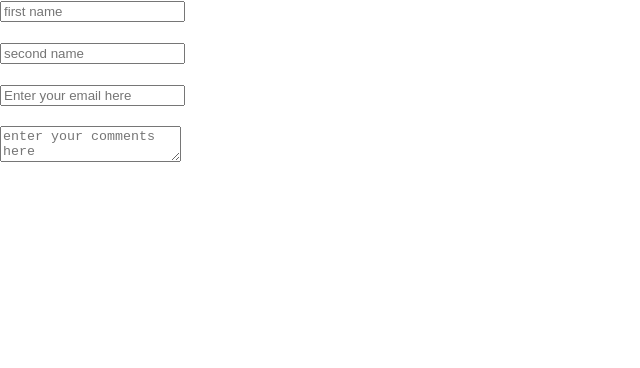
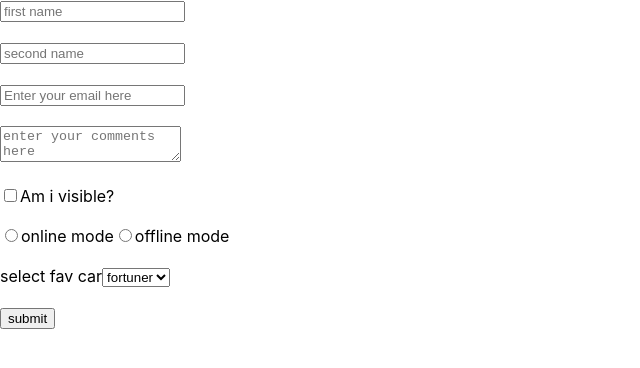
Before and after one commit to Akshat-Kumar-work/React-Intermediate-Learning, a React (Create React App) app: page / in a window 1280 px wide. Shown: the top 368 px of the page, without its empty margins (0-640 px from the left). Built offline with nearby package versions, Linux system fonts and the light colour scheme.

Commit message:
commitng on 27 march 23

```diff
--- a/src/components/Form.js
+++ b/src/components/Form.js
@@ -20,24 +20,33 @@ const[formData , setformData] = useState(
        firstName:"",
        lastName:"",
        email:"",
-       Comments:""
+       Comments:"",
+       isVisible:false,
+       mode:"",
+       favCar:""
    }
                      );
 
 
+function changeHandler (event){
+
+//isme previous state jo hai form data jisek andar object hai usko
+// copy kar rhe hai aur jis element m trigger hua hai event uski value ko bhi update kr rhe hai using spread operator
+//event jis target par hua hai agar uske name ka type check box hai toh usme checked or unchecked dalo aur agar type checkbox nahi hai toh value dalo
+setformData((prevFormData) =>{ return ({...prevFormData,[event.target.name]:event.target.type ==="checkbox"? event.target.checked : event.target.value })   } );
+
+}
 
 
-function changeHandler (event){
-//isme previous state jo hai form data jisek andar object hai usko
-// copy kar rhe hai aur jis element m trigger hua hai event uski value ko bhi update kr rhe hai using spread operator
-setformData((prevFormData) =>{ return ({...prevFormData,[event.target.name]:event.target.value})   } );
-
+function submitHandler (event){
+    event.preventDefault();
+    console.log("printing submited form data")
+    console.log(formData)
 }
-console.log(formData)
 
     return(
         <div>
-<form>
+<form onSubmit={submitHandler}>
      <input type="text" placeholder='first name' onChange={changeHandler} name="firstName" value={formData.firstName} />
 
      <br></br>
@@ -56,6 +65,47 @@ console.log(formData)
 
      <textarea placeholder='enter your comments here' onChange={changeHandler} name="Comments" value={formData.Comments}
      ></textarea>
+
+     <br></br>
+     <br></br>
+
+     <input type="checkbox" onChange={changeHandler} name="isVisible"  id="isvisible" checked={formData.isVisible}
+     ></input>
+     <label htmlFor='isvisible'>Am i visible?</label>
+
+     <br></br>
+     <br></br>
+
+     <input type='radio' onChange={changeHandler} name="mode"  id="online-mode"
+     checked={formData.mode === "Online-Mode" }
+     value="Online-Mode"  ></input>
+     <label htmlFor='online-mode' >online mode</label>
+
+     <input type='radio' onChange={changeHandler} name="mode"  id="offline-mode"
+      checked={formData.mode === "Offline-Mode" }
+     value="Offline-Mode"></input>
+     <label htmlFor='online-mode' >offline mode</label>
+
+     <br></br>
+     <br></br>
+
+     <label htmlFor='favCar'>select fav car</label>
+     <select onChange={changeHandler} name="favCar" id='favCar' value={formData.value}>
+
+     <option value="fortuner">fortuner</option>
+     <option value="bmw">bmw</option>
+     <option value="ferari">ferari</option>
+     <option value="thar">thar</option>
+
+     </select>
+
+     <br></br>
+     <br></br>
+
+    <button >
+        submit
+    </button>
+
      </form>
         </div>
     )
```
